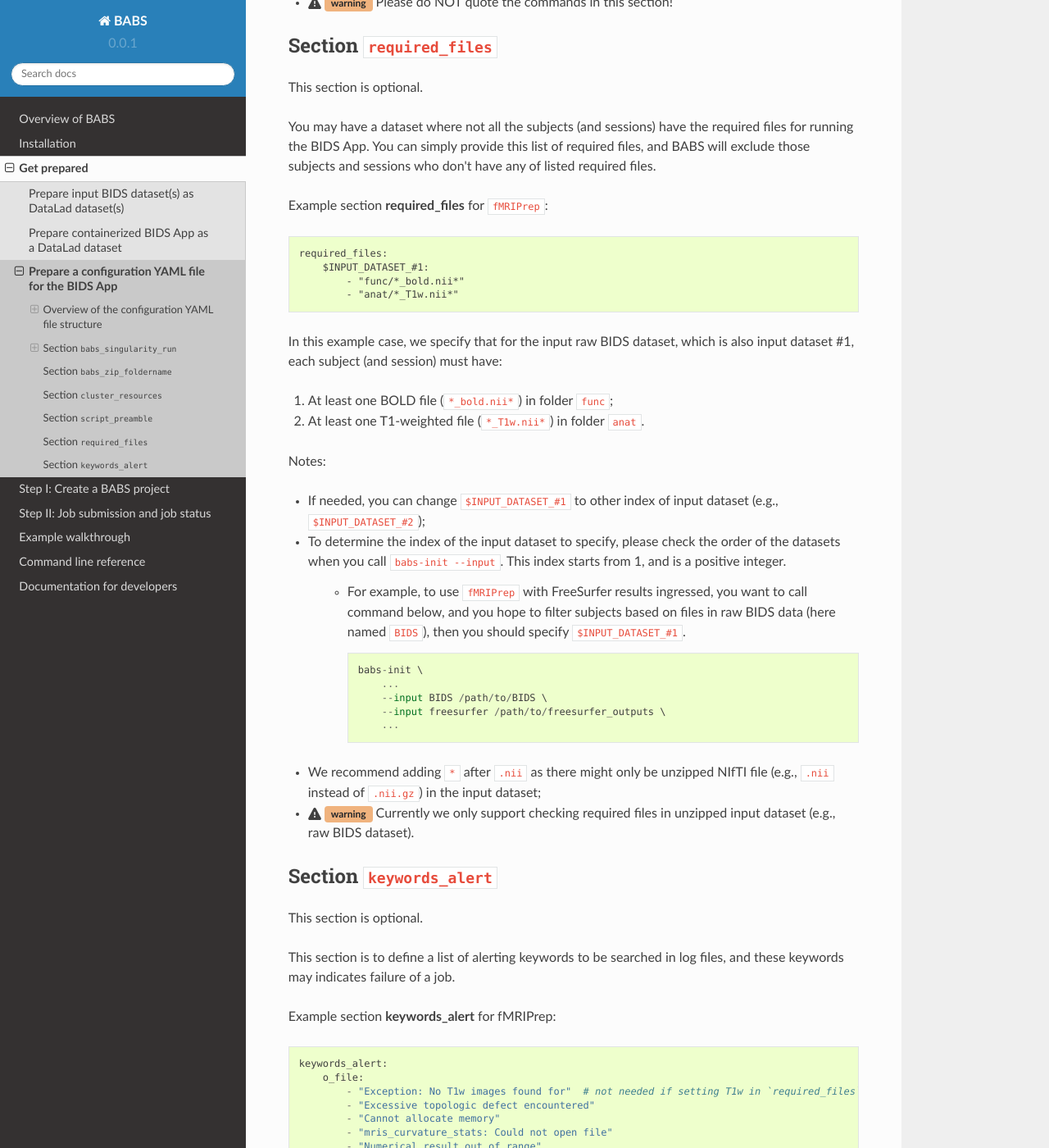
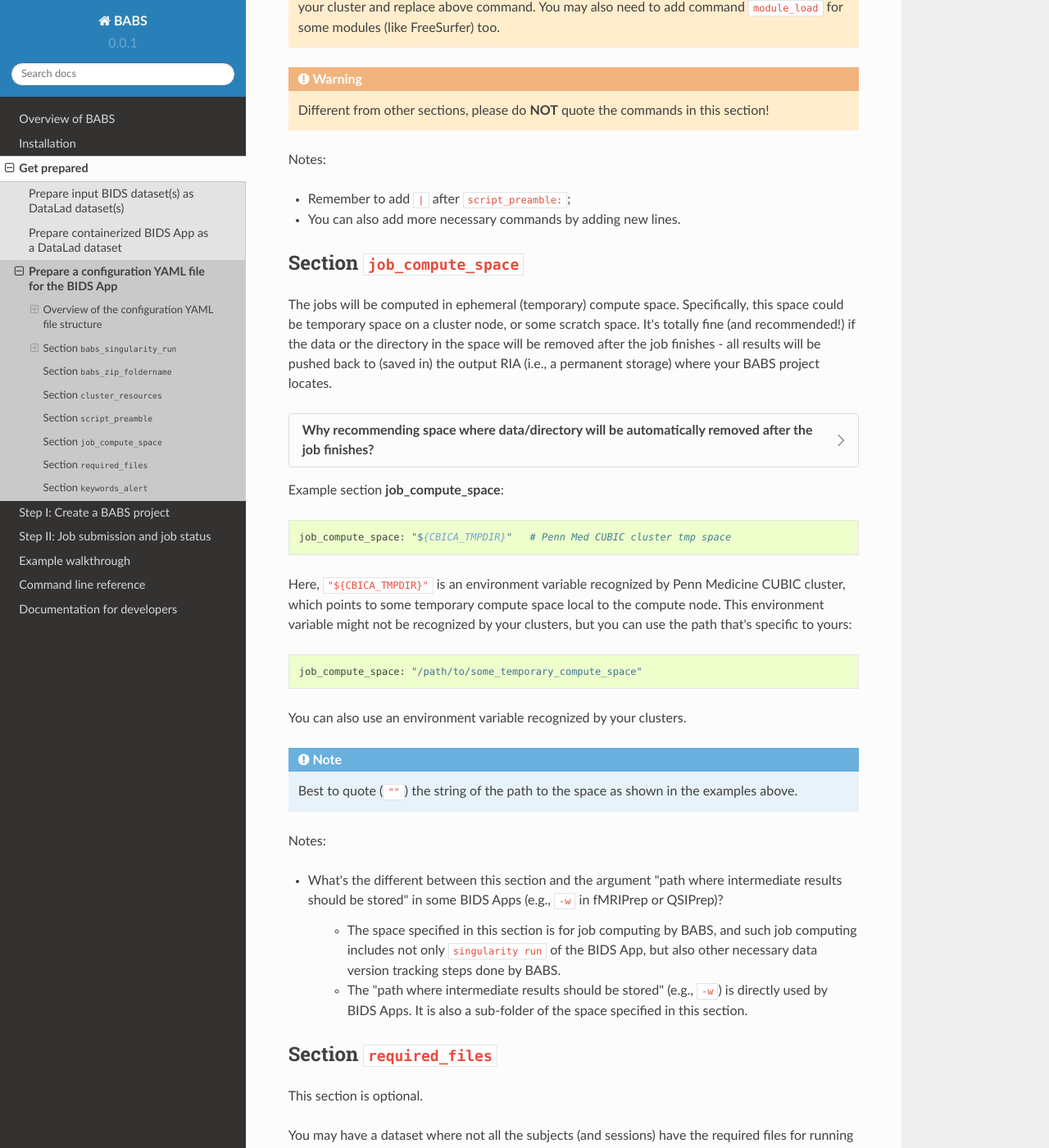
Before and after one commit to PennLINC/babs, a Sphinx documentation site: the page built from docs/source/preparation_config_yaml_file.rst, in a window 1280 px wide and 1400 px high, scrolled down 9564 px. Shown: the whole window at 82% size. Built offline with Sphinx 7.4.7 and the Read the Docs theme 2.0.0, drawn with Linux system fonts in a browser that asks for light colours; some of the changed text lies outside the part shown.

Commit message:
add section job_compute_space in docs; remove cubic comp_space option in all yaml files

```diff
--- a/docs/source/preparation_config_yaml_file.rst
+++ b/docs/source/preparation_config_yaml_file.rst
@@ -23,6 +23,7 @@ Sections in the configuration YAML file
 * **babs_zip_foldername**: the results foldername(s) to be zipped;
 * **cluster_resources**: how much cluster resources are needed to run this BIDS App?
 * **script_preamble**: the preambles in the script to run a participant's job;
+* **job_compute_space**: where to run the jobs?
 * **required_files**: to only keep subjects (sessions) that have this list of required files in input dataset(s);
 * **keywords_alert**: keywords in alerting messages in the log files that may be helpful for debugging the error;
 
@@ -178,11 +179,17 @@ Advanced - Manual of writing section ``babs_singularity_run``
 
     * This is especially encouraged when there are only numbers in the value (without letters).
 
-* How to specify working directory (e.g., ``-w`` in fMRIPrep)?
+* How to specify "path where intermediate results should be stored" (e.g., ``-w`` in fMRIPrep or QSIPrep)?
 
-    * You can use ``"$BABS_TMPDIR"``. It is a value placeholder recognized by BABS for temporary working directory.
-      Example would be: ``-w: "$BABS_TMPDIR"``.
-      By default BABS will automatically create a working directory.
+    * You can use ``"$BABS_TMPDIR"``. It is a value placeholder recognized by BABS for temporary directory
+      for holding intermediate results.
+      Example would be::
+
+        -w: "$BABS_TMPDIR"
+
+      By default BABS will automatically create such temporary directory if you use ``$BABS_TMPDIR``.
+
+.. developer's note: it will be changed ``-w ${PWD}/.git/tmp/wkdir`` - see the example above.
 
 * How to provide FreeSurfer license (e.g., for ``--fs-license-file``)?
 
@@ -420,11 +427,60 @@ This will appear as below in the ``participant_job.sh``::
     Above command may not apply to your cluster; check how to activate conda environment on your cluster and replace above command.
     You may also need to add command ``module_load`` for some modules (like FreeSurfer) too.
 
+.. warning::
+    Different from other sections, please do **NOT** quote the commands in this section!
+
 Notes:
 
 * Remember to add ``|`` after ``script_preamble:``;
-* You can also add more necessary commands by adding new lines;
-* :octicon:`alert-fill` :bdg-warning:`warning` Please do NOT quote the commands in this section!
+* You can also add more necessary commands by adding new lines.
+
+
+Section ``job_compute_space``
+================================
+The jobs will be computed in ephemeral (temporary) compute space. Specifically,
+this space could be temporary space on a cluster node, or some scratch space. It's totally fine (and recommended!)
+if the data or the directory in the space will be removed after the job finishes - all results will be pushed back
+to (saved in) the output RIA (i.e., a permanent storage) where your BABS project locates.
+
+.. dropdown:: Why recommending space where data/directory will be automatically removed after the job finishes?
+
+    If a job fails, and if the data or the directory won't be automatically removed,
+    data will be accumulated and takes up space.
+
+    We recommend using space that automatically cleans after the job finishes especially for large-scale dataset
+    which has a large amount of jobs to do.
+
+Example section **job_compute_space**::
+
+    job_compute_space: "${CBICA_TMPDIR}"   # Penn Med CUBIC cluster tmp space
+
+Here, ``"${CBICA_TMPDIR}"`` is an environment variable recognized by Penn Medicine CUBIC cluster,
+which points to some temporary compute space local to the compute node. This environment variable
+might not be recognized by your clusters, but you can use the path that's specific to yours::
+
+    job_compute_space: "/path/to/some_temporary_compute_space"
+
+You can also use an environment variable recognized by your clusters.
+
+.. developer's note: for Penn Medicine CUBIC cluster, you might also use ``comp_space``.
+.. However if jobs failed, the results data won't be automatically cleaned from this space,
+.. causing accumulations of data that takes up space. Only use this space when you're debugging BABS.
+.. job_compute_space: "/cbica/comp_space/$(basename $HOME)"   # PennMed CUBIC cluster compute space
+
+.. note::
+
+    Best to quote (``""``) the string of the path to the space as shown in the examples above.
+
+Notes:
+
+* What's the different between this section and the argument "path where intermediate results should be stored"
+  in some BIDS Apps (e.g., ``-w`` in fMRIPrep or QSIPrep)?
+
+    * The space specified in this section is for job computing by BABS, and such job computing includes not only
+      ``singularity run`` of the BIDS App, but also other necessary data version tracking steps done by BABS.
+    * The "path where intermediate results should be stored" (e.g., ``-w``) is directly used by BIDS Apps.
+      It is also a sub-folder of the space specified in this section.
 
 .. _required_files:
 
```
Also changed, not shown: 8 other files.
